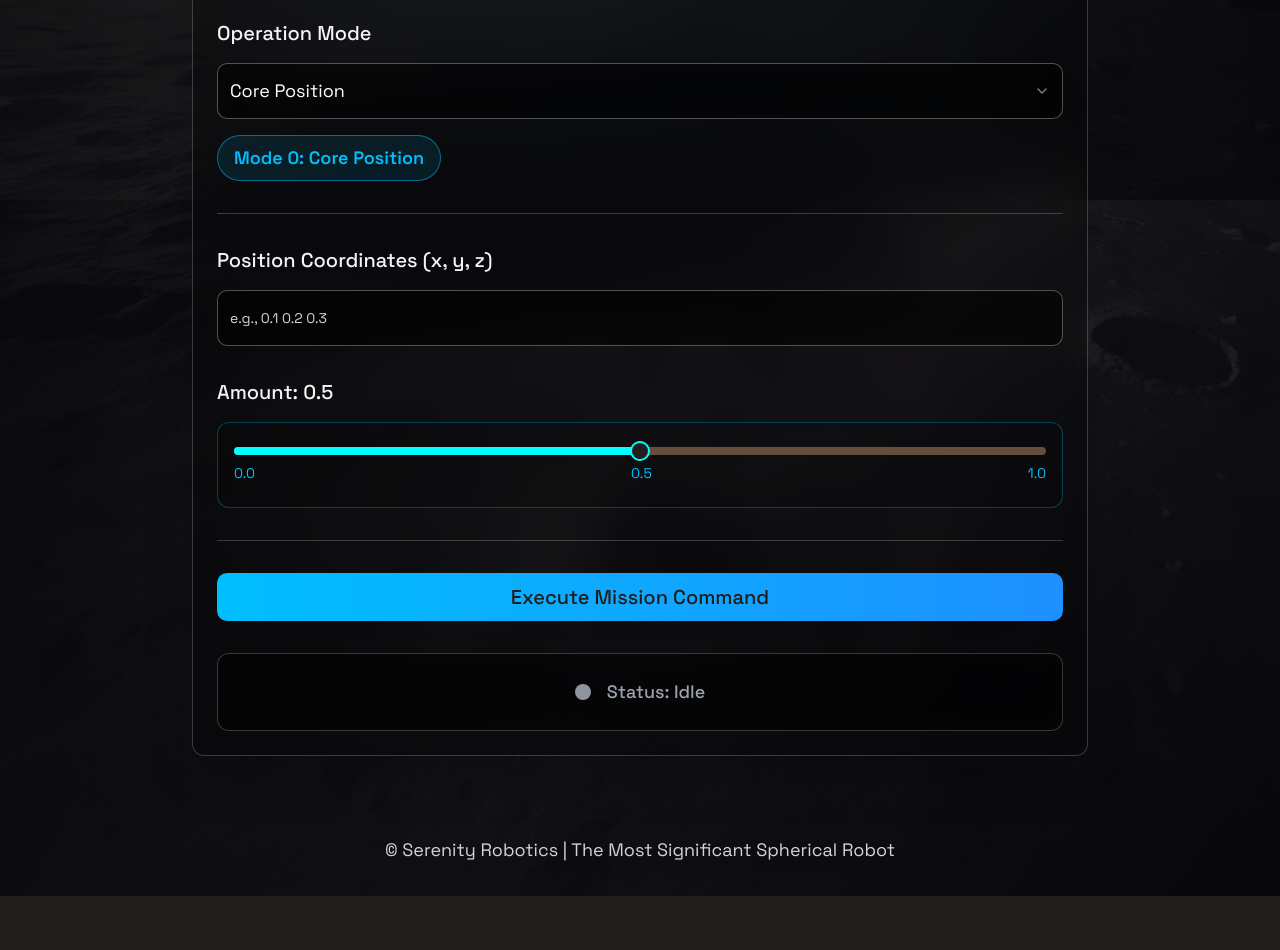
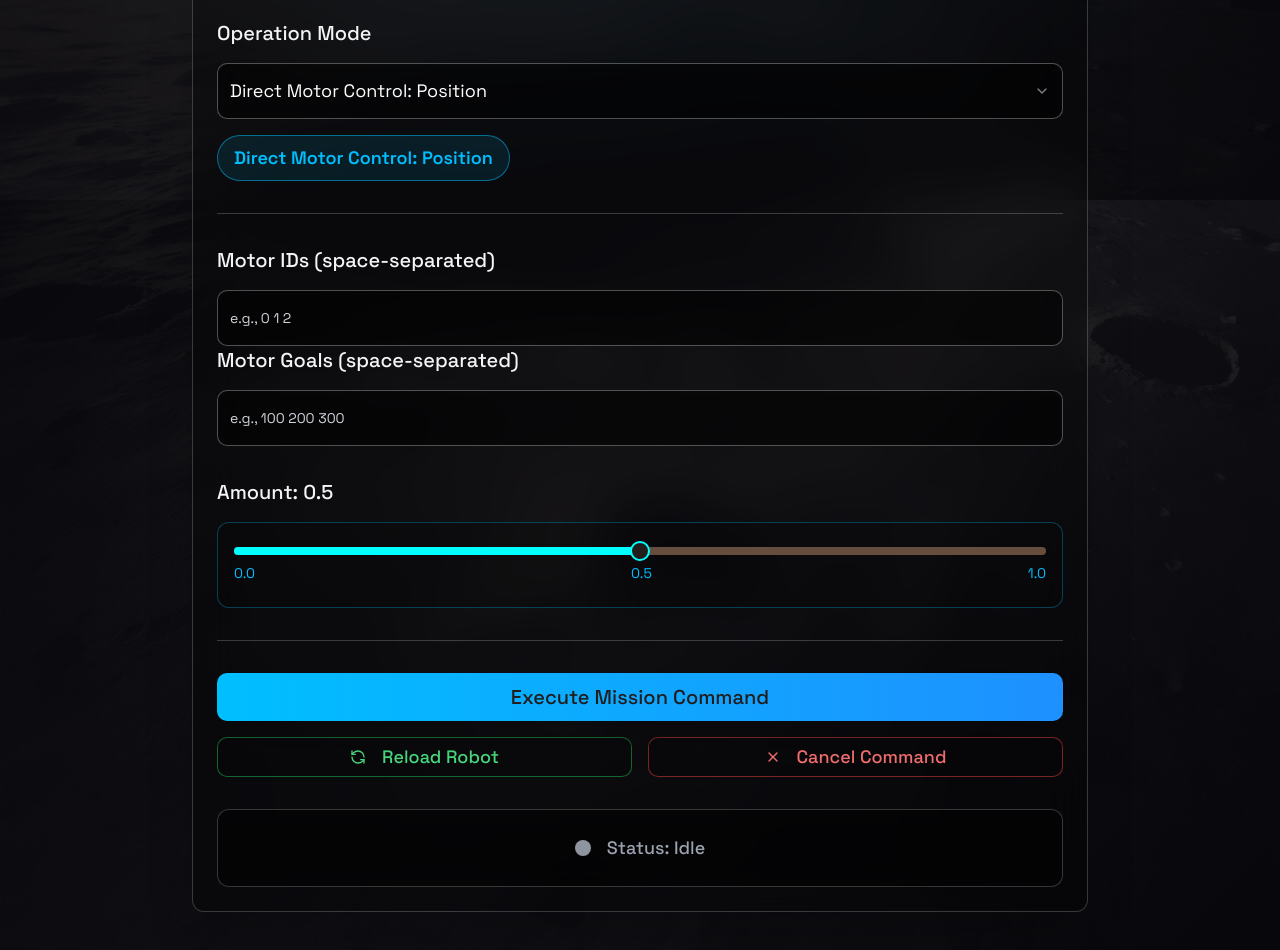
Before and after one commit to hboAI/serenity-lunar-command-center, a React (Vite) app: page / in a window 1280 px wide. Shown: the part 600-1550 px from the top of the page. Before the commit the page ends 1496 px from the top, so only its background shows below. Built offline with nearby package versions, Linux system fonts and the light colour scheme.

Commit message:
Add reload and cancel buttons
- Added a "Reload Robot" button to relaunch the robot.
- Added a "Cancel Command" button to cancel the current command.

```diff
--- a/src/pages/Index.tsx
+++ b/src/pages/Index.tsx
@@ -8,24 +8,30 @@ import { Select, SelectContent, SelectItem, SelectTrigger, SelectValue } from '@
 import { Badge } from '@/components/ui/badge';
 import { Separator } from '@/components/ui/separator';
 import { Slider } from '@/components/ui/slider';
+import { RefreshCcw, X } from 'lucide-react';
 
 const Index = () => {
   const [connectionStatus, setConnectionStatus] = useState('Connecting to robot...');
   const [connectionColor, setConnectionColor] = useState('text-yellow-400');
   const [goalStatus, setGoalStatus] = useState('Status: Idle');
   const [goalColor, setGoalColor] = useState('text-gray-400');
-  const [selectedMode, setSelectedMode] = useState('0');
+  const [selectedMode, setSelectedMode] = useState('0.1');
+  const [motorIds, setMotorIds] = useState('');
+  const [motorGoals, setMotorGoals] = useState('');
   const [position, setPosition] = useState('');
   const [vertexInput, setVertexInput] = useState('');
   const [amount, setAmount] = useState([0.5]);
 
   const modes = [
-    { value: '0', label: 'Core Position' },
-    { value: '1', label: 'Vertex Direction for Core' },
-    { value: '2', label: 'Goal Position' },
-    { value: '3', label: 'Vertex Direction for Goal' },
-    { value: '4', label: 'Visual Target Mode' },
-    { value: '5', label: 'Cave Mode' }
+    { value: '0.1', label: 'Direct Motor Control: Position' },
+    { value: '0.2', label: 'Direct Motor Control: Current' },
+    { value: '1.1', label: 'Core Position: Coordinates' },
+    { value: '1.2', label: 'Core Position: Vertex Direction' },
+    { value: '1.3', label: 'Core Position: Inverted Vertex Direction' },
+    { value: '2.1', label: 'Goal Position: Coordinates' },
+    { value: '2.2', label: 'Goal Position: Vertex Direction' },
+    { value: '3', label: 'Visual Target Mode' },
+    { value: '4', label: 'Cave Mode' }
   ];
 
   useEffect(() => {
@@ -39,22 +45,45 @@ const Index = () => {
   }, []);
 
   const handleSendGoal = () => {
-    setGoalStatus('Status: Sending goal...');
+    setGoalStatus('Status: Sending command...');
     setGoalColor('text-yellow-400');
 
     // Simulate goal processing
     setTimeout(() => {
-      setGoalStatus('Status: Goal Succeeded!');
+      setGoalStatus('Status: Command sent. Awaiting result...');
       setGoalColor('text-green-400');
     }, 1500);
   };
 
-  const requiresPosition = selectedMode === '0' || selectedMode === '2';
-  const requiresVertex = selectedMode === '1' || selectedMode === '3';
+  const handleReload = () => {
+    setGoalStatus('Status: Reloading robot...');
+    setGoalColor('text-yellow-400');
+
+    // Simulate reload process
+    setTimeout(() => {
+      setGoalStatus('Status: Robot reloaded successfully');
+      setGoalColor('text-green-400');
+    }, 3000);
+  };
+
+  const handleCancel = () => {
+    setGoalStatus('Status: Canceling command...');
+    setGoalColor('text-yellow-400');
+
+    // Simulate cancel process
+    setTimeout(() => {
+      setGoalStatus('Status: Command canceled');
+      setGoalColor('text-gray-400');
+    }, 1000);
+  };
+
+  const isMotorMode = selectedMode.startsWith('0.');
+  const isCoordMode = selectedMode === '1.1' || selectedMode === '2.1';
+  const isVertexMode = selectedMode === '1.2' || selectedMode === '1.3' || selectedMode === '2.2';
 
   return (
     <div className="min-h-screen relative overflow-hidden">
-      {/* Corner Logos - New RSL logo on left, white logo on right */}
+      {/* Corner Logos */}
       <div className="absolute top-6 left-6 z-20">
         <img
           src="/lovable-uploads/03f0f802-f1fa-4cfc-86b1-d9a0cc73f98e.png"
@@ -73,7 +102,7 @@ const Index = () => {
 
       <div className="relative z-10 p-4 md:p-8">
         <div className="max-w-4xl mx-auto space-y-12">
-          {/* Header with Even Bigger White Logo */}
+          {/* Header */}
           <div className="text-center space-y-8 pt-8">
             <div className="flex justify-center mb-12">
               <img
@@ -88,7 +117,7 @@ const Index = () => {
             </p>
           </div>
 
-          {/* Simplified Connection Status */}
+          {/* Connection Status */}
           <div className="flex justify-center">
             <div className="bg-black/40 backdrop-blur-md border border-white/20 rounded-xl px-8 py-4 hover:bg-black/50 transition-all duration-300">
               <div className="flex items-center justify-center space-x-4">
@@ -100,7 +129,7 @@ const Index = () => {
             </div>
           </div>
 
-          {/* Enhanced Control Panel */}
+          {/* Control Panel */}
           <Card className="bg-black/30 backdrop-blur-xl border border-white/20 shadow-2xl hover:bg-black/40 transition-all duration-500">
             <CardHeader className="pb-8">
               <CardTitle className="text-3xl text-center text-white drop-shadow-lg">
@@ -108,7 +137,7 @@ const Index = () => {
               </CardTitle>
             </CardHeader>
             <CardContent className="space-y-8">
-              {/* Enhanced Mode Selection */}
+              {/* Mode Selection */}
               <div className="space-y-4">
                 <Label htmlFor="mode-select" className="text-xl font-medium text-gray-100 drop-shadow-lg">
                   Operation Mode
@@ -126,14 +155,40 @@ const Index = () => {
                   </SelectContent>
                 </Select>
                 <Badge variant="outline" className="text-space-cyan border-space-cyan/50 bg-space-cyan/10 text-lg px-4 py-2">
-                  Mode {selectedMode}: {modes.find(m => m.value === selectedMode)?.label}
+                  {modes.find(m => m.value === selectedMode)?.label}
                 </Badge>
               </div>
 
               <Separator className="bg-white/20" />
 
-              {/* Enhanced Input Fields */}
-              {requiresPosition && (
+              {/* Motor Control Inputs */}
+              {isMotorMode && (
+                <div className="space-y-4">
+                  <Label htmlFor="motor-ids" className="text-xl font-medium text-gray-100 drop-shadow-lg">
+                    Motor IDs (space-separated)
+                  </Label>
+                  <Input
+                    id="motor-ids"
+                    value={motorIds}
+                    onChange={(e) => setMotorIds(e.target.value)}
+                    placeholder="e.g., 0 1 2"
+                    className="bg-black/40 border-white/30 text-white placeholder:text-gray-300 hover:border-space-cyan/50 focus:border-space-cyan transition-all duration-300 h-14 text-lg backdrop-blur-sm"
+                  />
+                  <Label htmlFor="motor-goals" className="text-xl font-medium text-gray-100 drop-shadow-lg">
+                    Motor Goals (space-separated)
+                  </Label>
+                  <Input
+                    id="motor-goals"
+                    value={motorGoals}
+                    onChange={(e) => setMotorGoals(e.target.value)}
+                    placeholder="e.g., 100 200 300"
+                    className="bg-black/40 border-white/30 text-white placeholder:text-gray-300 hover:border-space-cyan/50 focus:border-space-cyan transition-all duration-300 h-14 text-lg backdrop-blur-sm"
+                  />
+                </div>
+              )}
+
+              {/* Position Inputs */}
+              {isCoordMode && (
                 <div className="space-y-4">
                   <Label htmlFor="position-input" className="text-xl font-medium text-gray-100 drop-shadow-lg">
                     Position Coordinates (x, y, z)
@@ -148,10 +203,11 @@ const Index = () => {
                 </div>
               )}
 
-              {requiresVertex && (
+              {/* Vertex Inputs */}
+              {isVertexMode && (
                 <div className="space-y-4">
                   <Label htmlFor="vertex-input" className="text-xl font-medium text-gray-100 drop-shadow-lg">
-                    Vertex Indices
+                    Vertex Indices (1 to 3)
                   </Label>
                   <Input
                     id="vertex-input"
@@ -163,7 +219,7 @@ const Index = () => {
                 </div>
               )}
 
-              {/* Amount Input with Cyan Color Theme */}
+              {/* Amount Input */}
               <div className="space-y-4">
                 <Label htmlFor="amount-slider" className="text-xl font-medium text-gray-100 drop-shadow-lg">
                   Amount: {amount[0].toFixed(1)}
@@ -188,7 +244,8 @@ const Index = () => {
 
               <Separator className="bg-white/20" />
 
-              {/* Enhanced Execute Button */}
+              {/* Control Buttons */}
+              <div className="space-y-4">
                 <Button
                   onClick={handleSendGoal}
                   className="w-full text-xl py-6 bg-gradient-to-r from-space-cyan to-space-blue hover:from-space-blue hover:to-space-cyan transition-all duration-500 transform hover:scale-105 shadow-2xl hover:shadow-space-cyan/50"
@@ -196,7 +253,28 @@ const Index = () => {
                   Execute Mission Command
                 </Button>
 
-              {/* Enhanced Status Display */}
+                <div className="grid grid-cols-2 gap-4">
+                  <Button
+                    onClick={handleReload}
+                    variant="outline"
+                    className="text-lg py-4 bg-black/20 border-green-500/50 text-green-400 hover:bg-green-500/20 hover:border-green-400 transition-all duration-300"
+                  >
+                    <RefreshCcw className="mr-2 h-5 w-5" />
+                    Reload Robot
+                  </Button>
+
+                  <Button
+                    onClick={handleCancel}
+                    variant="outline"
+                    className="text-lg py-4 bg-black/20 border-red-500/50 text-red-400 hover:bg-red-500/20 hover:border-red-400 transition-all duration-300"
+                  >
+                    <X className="mr-2 h-5 w-5" />
+                    Cancel Command
+                  </Button>
+                </div>
+              </div>
+
+              {/* Status Display */}
               <div className="bg-black/40 backdrop-blur-md border border-white/20 rounded-xl p-6 hover:bg-black/50 transition-all duration-300">
                 <div className="flex items-center justify-center space-x-4">
                   <div className={`status-indicator ${goalColor === 'text-green-400' ? 'bg-green-400' : goalColor === 'text-yellow-400' ? 'bg-yellow-400' : 'bg-gray-400'}`}></div>
```
Lines whose indentation alone changed are shown as unchanged.
